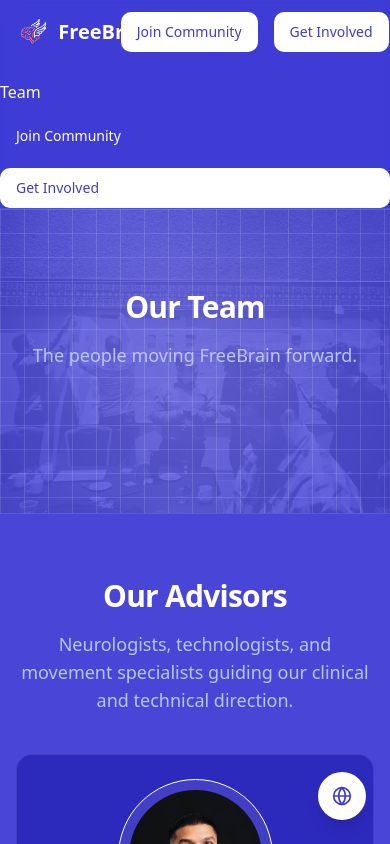
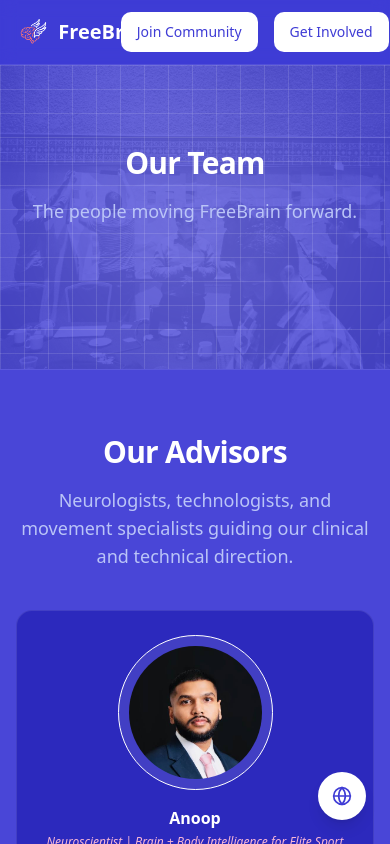
Before and after one commit to orangedrum/freebrainsite, a React (Vite) app: page /team in a window 390 px wide. Shown: the top 844 px of the page. Built offline with nearby package versions, Linux system fonts and the light colour scheme.

Commit message:
Fix: mobile nav only opens on hamburger tap

```diff
--- a/src/components/layout/Header.tsx
+++ b/src/components/layout/Header.tsx
@@ -104,7 +104,7 @@ export const Header = ({ onOpenModal }: HeaderProps) => {
         </div>
       </div>
 
-      {mobileLinks}
+      {mobileOpen && mobileLinks}
     </header>
   );
 };
```
